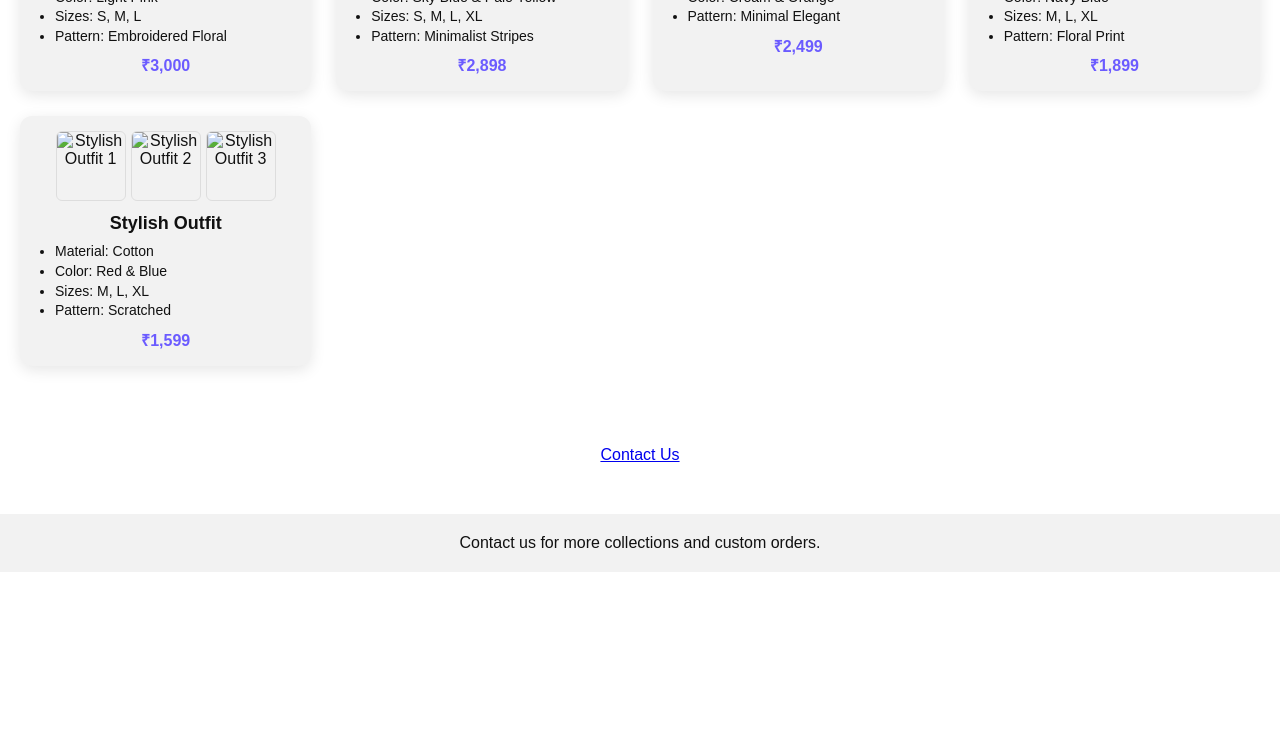
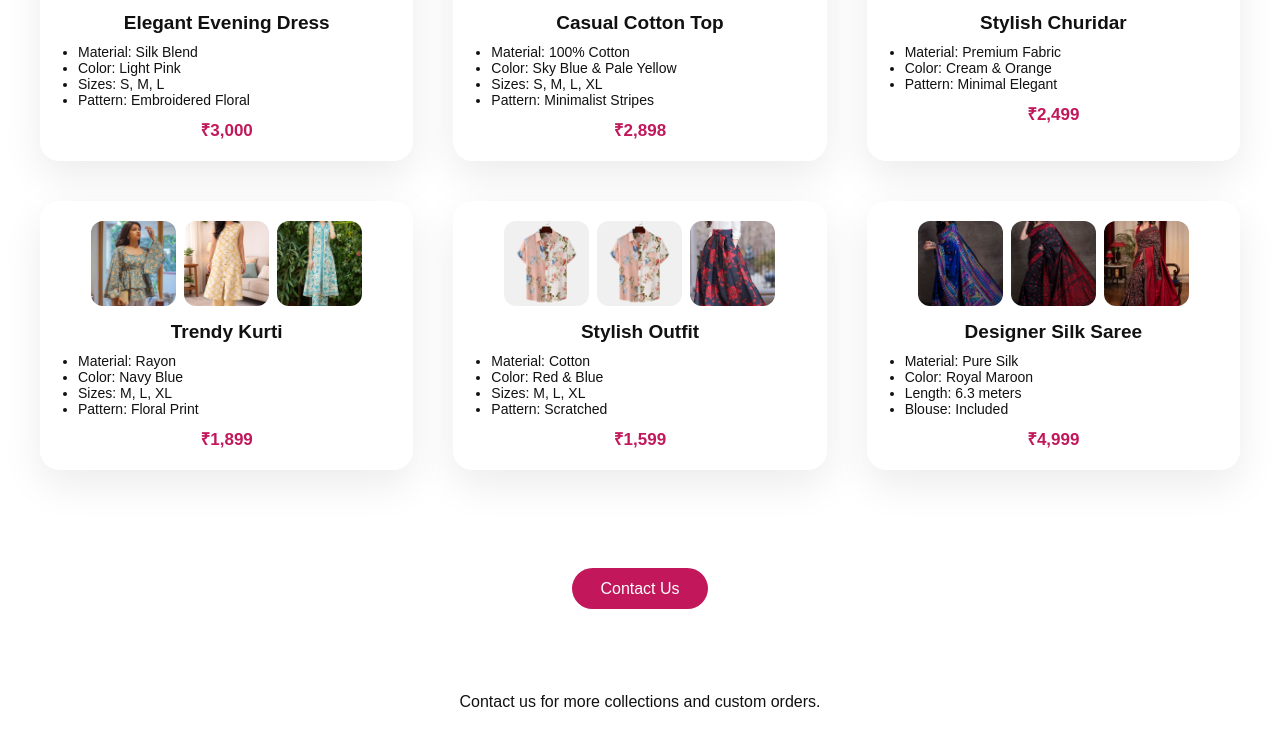
Before and after one commit to zeno-coder/main-website, a website: page public/boutique/index.html in a window 1280 px wide. Shown: the part 334-1070 px from the top of the page. Before the commit the page ends 906 px from the top, so only its background shows below. Drawn offline with Linux system fonts and the light colour scheme; no server answers.

Commit message:
new boutique ui

```diff
--- a/public/boutique/index.html
+++ b/public/boutique/index.html
@@ -1,3 +1,4 @@
+
 <!DOCTYPE html>
 <html lang="en">
 <head>
@@ -111,9 +112,31 @@
         </ul>
         <p class="price">₹1,599</p>
       </div>
+      <!-- Product 6 -->
+<div class="product-item">
+  <div class="product-images" style="position: relative;">
+    <img src="/uploads/boutique/new1.jpg" alt="Designer Saree 1" data-editable="true" data-existing="true" data-section="boutique" data-image="new1.jpg">
+    <img src="/uploads/boutique/new2.jpg" alt="Designer Saree 2" data-editable="true" data-existing="true" data-section="boutique" data-image="new2.jpg">
+    <img src="/uploads/boutique/new3.jpg" alt="Designer Saree 3" data-editable="true" data-existing="true" data-section="boutique" data-image="new3.jpg">
+
+  </div>
+
+  <h3>Designer Silk Saree</h3>
+
+  <ul class="features">
+    <li>Material: Pure Silk</li>
+    <li>Color: Royal Maroon</li>
+    <li>Length: 6.3 meters</li>
+    <li>Blouse: Included</li>
+  </ul>
+
+  <p class="price">₹4,999</p>
+</div>
 
     </div>
+
   </section>
+
 
   <!-- Contact Button -->
   <div style="text-align:center; margin:30px 0;">
@@ -128,6 +151,8 @@
   <!-- Scripts -->
   <script src="script.js"></script>
   <script src="/admin/admin.js"></script>
-
+<div class="lightbox" id="lightbox">
+  <img src="" alt="">
+</div>
 </body>
 </html>
--- a/public/boutique/script.js
+++ b/public/boutique/script.js
@@ -91,3 +91,23 @@ window.enableAdmin = function (secret) {
       }
     });
 };
+// Premium Lightbox
+document.addEventListener("DOMContentLoaded", () => {
+
+    const lightbox = document.getElementById("lightbox");
+    if (!lightbox) return;
+
+    const lightboxImg = lightbox.querySelector("img");
+
+    document.querySelectorAll(".product-images img").forEach(img => {
+        img.addEventListener("click", () => {
+            lightboxImg.src = img.src;
+            lightbox.classList.add("active");
+        });
+    });
+
+    lightbox.addEventListener("click", () => {
+        lightbox.classList.remove("active");
+    });
+
+});
--- a/public/boutique/style.css
+++ b/public/boutique/style.css
@@ -1,4 +1,6 @@
-/* GENERAL */
+/* ================================
+   GLOBAL
+================================ */
 * {
     margin: 0;
     padding: 0;
@@ -6,131 +8,226 @@
     font-family: "Poppins", sans-serif;
 }
 
-body {
-    background: var(--bg);
-    color: var(--text);
-    transition: 0.4s ease-in-out;
-}
-
 :root {
     --bg: #ffffff;
     --text: #111;
-    --card: #f2f2f2;
-    --accent: #6b5bff;
+    --card: rgba(255,255,255,0.7);
+    --accent: #c2185b;
+    --accent-soft: #f8bbd0;
 }
 
 body.dark {
     --bg: #0f0f0f;
     --text: #fff;
-    --card: #1a1a1a;
-    --accent: #8f7cff;
+    --card: rgba(30,30,30,0.7);
+    --accent: #ff4d8d;
+    --accent-soft: #3a1a2a;
 }
 
-/* NAVBAR */
+body {
+    background: var(--bg);
+    color: var(--text);
+    transition: 0.4s ease;
+}
+
+/* ================================
+   NAVBAR
+================================ */
 .navbar {
     display: flex;
     justify-content: space-between;
-    padding: 15px 25px;
+    align-items: center;
+    padding: 18px 40px;
     position: sticky;
     top: 0;
-    background: var(--bg);
-    box-shadow: 0 2px 10px rgba(0,0,0,0.1);
+    backdrop-filter: blur(12px);
+    background: var(--card);
+    box-shadow: 0 5px 20px rgba(0,0,0,0.08);
+    z-index: 100;
 }
 
 .logo {
-    font-size: 24px;
+    font-size: 26px;
     font-weight: 700;
+    color: var(--accent);
+    letter-spacing: 1px;
 }
 
 .theme-btn {
     background: var(--accent);
     border: none;
-    padding: 8px 12px;
+    padding: 10px 14px;
     border-radius: 50%;
     cursor: pointer;
     font-size: 18px;
+    color: white;
     transition: 0.3s;
-    color: white;
 }
 
-/* PAGE FADE */
-.page-fade {
-    opacity: 0;
-    transition: opacity 0.3s ease;
+.theme-btn:hover {
+    transform: scale(1.1);
 }
 
-.page-fade.loaded {
-    opacity: 1;
-}
-
-/* PRODUCTS */
+/* ================================
+   PRODUCTS
+================================ */
 .products {
-    padding: 50px 20px;
+    padding: 80px 40px;
     text-align: center;
 }
 
 .product-list {
     display: grid;
-    grid-template-columns: repeat(auto-fit, minmax(250px, 1fr));
-    gap: 25px;
-    margin-top: 30px;
+    grid-template-columns: repeat(auto-fit, minmax(280px, 1fr));
+    gap: 40px;
+    margin-top: 40px;
 }
 
+/* ================================
+   PRODUCT CARD (Premium Glass)
+================================ */
 .product-item {
     background: var(--card);
-    padding: 15px;
-    border-radius: 12px;
-    box-shadow: 0 4px 15px rgba(0,0,0,0.1);
-    transition: transform 0.3s, box-shadow 0.3s;
+    backdrop-filter: blur(20px);
+    border-radius: 20px;
+    padding: 20px;
+    box-shadow: 0 15px 40px rgba(0,0,0,0.08);
+    transition: all 0.4s ease;
+    position: relative;
+    overflow: hidden;
 }
 
 .product-item:hover {
-    transform: translateY(-5px);
-    box-shadow: 0 6px 20px rgba(0,0,0,0.15);
+    transform: translateY(-12px);
+    box-shadow: 0 20px 60px rgba(0,0,0,0.15);
 }
 
+/* subtle gradient shine */
+.product-item::before {
+    content: "";
+    position: absolute;
+    width: 200%;
+    height: 200%;
+    top: -150%;
+    left: -150%;
+    background: linear-gradient(
+        120deg,
+        transparent 40%,
+        rgba(255,255,255,0.3),
+        transparent 60%
+    );
+    transform: rotate(25deg);
+    transition: 0.8s;
+}
+
+.product-item:hover::before {
+    top: 100%;
+    left: 100%;
+}
+
+/* ================================
+   IMAGES
+================================ */
 .product-images {
     display: flex;
-    gap: 5px;
+    gap: 8px;
     justify-content: center;
-    margin-bottom: 12px;
+    margin-bottom: 15px;
 }
 
 .product-images img {
-    width: 70px;
-    height: 70px;
+    width: 85px;
+    height: 85px;
     object-fit: cover;
-    border-radius: 6px;
-    border: 1px solid #ddd;
+    border-radius: 12px;
+    cursor: pointer;
+    transition: 0.4s ease;
 }
 
-.product-item h3 {
-    font-size: 18px;
-    margin-bottom: 8px;
+.product-images img:hover {
+    transform: scale(1.15);
+    box-shadow: 0 10px 25px rgba(0,0,0,0.2);
 }
 
-.product-item .features {
-    text-align: left;
-    margin: 8px 0;
-    padding-left: 20px;
+/* ================================
+   DETAILS
+================================ */
+.product-item h3 {
+    font-size: 19px;
+    margin-bottom: 10px;
 }
 
-.product-item .features li {
+.features {
+    text-align: left;
+    padding-left: 18px;
     font-size: 14px;
-    line-height: 1.4;
 }
 
-.product-item .price {
+.price {
+    margin-top: 10px;
     font-weight: bold;
-    margin-top: 8px;
-    font-size: 16px;
+    font-size: 17px;
     color: var(--accent);
 }
 
-/* FOOTER */
+/* ================================
+   CONTACT BUTTON
+================================ */
+.contact-btn {
+    background: var(--accent);
+    color: white;
+    padding: 12px 28px;
+    border-radius: 30px;
+    text-decoration: none;
+    transition: 0.3s;
+    font-weight: 500;
+}
+
+.contact-btn:hover {
+    background: black;
+    color: white;
+}
+
+/* ================================
+   FOOTER
+================================ */
 footer {
-    margin-top: 50px;
+    margin-top: 70px;
+    padding: 25px;
     text-align: center;
-    padding: 20px;
     background: var(--card);
 }
+
+/* ================================
+   LIGHTBOX (Premium Animated)
+================================ */
+
+.lightbox {
+    position: fixed;
+    inset: 0;
+    background: rgba(0,0,0,0.85);
+    display: flex;
+    justify-content: center;
+    align-items: center;
+    opacity: 0;
+    visibility: hidden;
+    transition: opacity 0.3s ease;
+    z-index: 1000;
+}
+
+.lightbox.active {
+    opacity: 1;
+    visibility: visible;
+}
+
+.lightbox img {
+    max-width: 90%;
+    max-height: 90vh;
+    border-radius: 18px;
+    transform: scale(0.8);
+    transition: transform 0.3s ease;
+}
+
+.lightbox.active img {
+    transform: scale(1);
+}
```
Also changed, not shown: public/uploads/boutique/7xee26.jpg (added), public/uploads/boutique/9ekkge.jpg (added), public/uploads/boutique/a9kdgz.jpg (added), public/uploads/boutique/cb45mh.jpg (added), public/uploads/boutique/eme3cq.jpg (added), public/uploads/boutique/fjoba1.jpg (added), public/uploads/boutique/miqhim.jpg (added), public/uploads/boutique/n2fxw4.jpg (added), public/uploads/boutique/new1.jpg (added), public/uploads/boutique/new2.jpg (added), public/uploads/boutique/new3.jpg (added), public/uploads/boutique/ng4d9l.jpg (added), public/uploads/boutique/p8df0w.jpg (added), public/uploads/boutique/tnoqn7.jpg (added), 3 more files.
